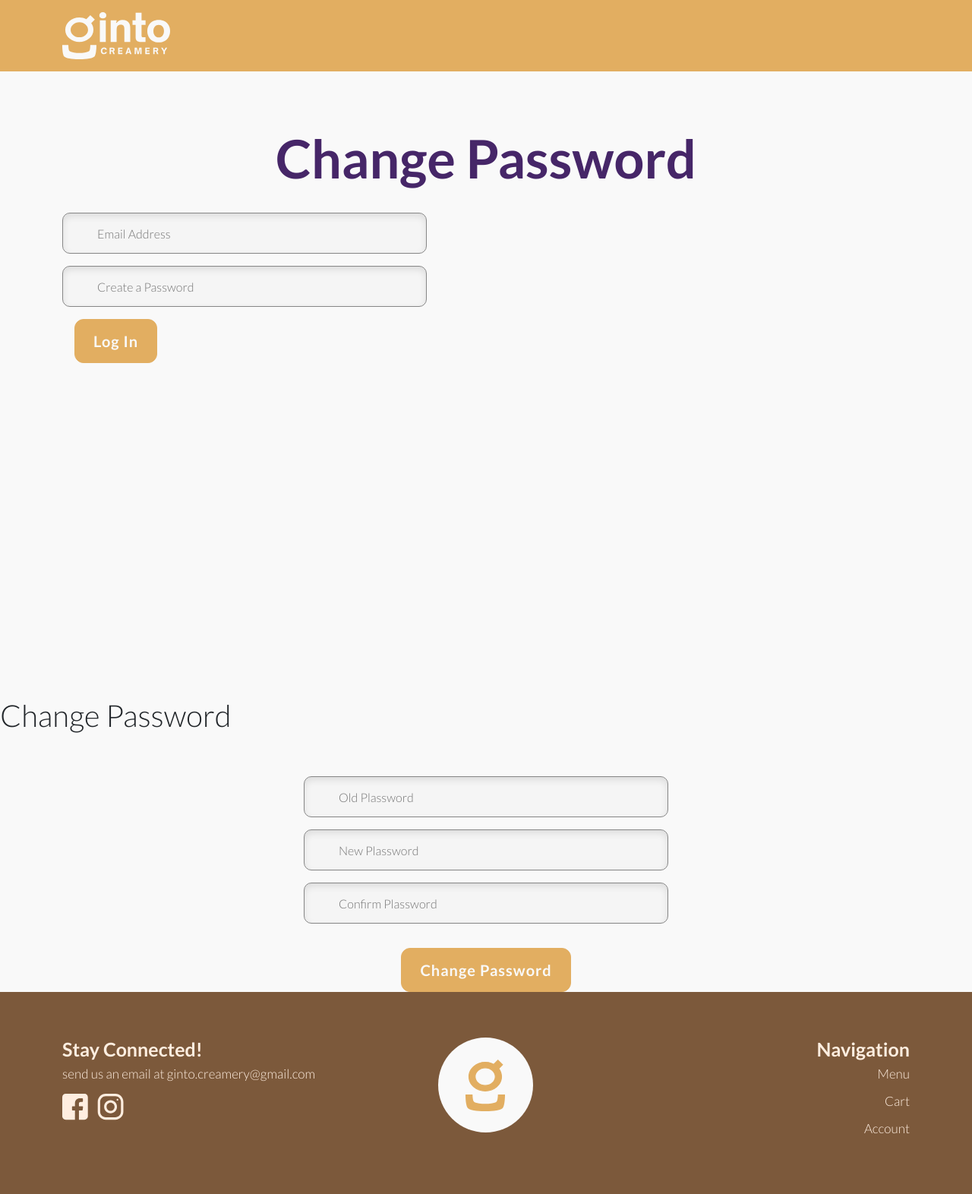
After one commit to Hjkun77/itm-otc-ginto, a Flask app: page /password in a window 1280 px wide. The commit adds this page. Shown: the whole page at 76% size. Run offline with Flask 2, Linux system fonts and the light colour scheme.

Commit message:
additional updates code

```diff
--- a/app.py
+++ b/app.py
@@ -1,9 +1,5 @@
-from flask import Flask,redirect
-from flask import render_template
-from flask import request
-from flask import session
-# from bson.json_util import loads, dumps
-from flask import make_response
+from flask import Flask, render_template, request, redirect, session, flash, make_response
+from bson.json_util import loads, dumps
 import database as db
 import authentication
 import ordermanagement as om
@@ -33,6 +29,7 @@ def auth():
         session["user"] = user
         return redirect('/products')
     else:
+        flash("Invalid username or password. Please try again.")
         return redirect('/')
 
 @app.route('/logout')
@@ -97,13 +94,45 @@ def addtocart():
     session["cart"]=cart
     return redirect('/cart')
 
+@app.route('/updatecart', methods=['POST'])
+def updatecart():
+    code = request.form.getlist("code")
+    qty = request.form.getlist("qty")
+
+    cart = session["cart"]
+
+    for item in range(len(code)):
+        product = db.get_product(int(code[item]))
+        cart[code[item]]["qty"] = int(qty[item])
+        cart[code[item]]["subtotal"] = int(qty[item]) * int(product["price"])
+
+    session["cart"] = cart
+
+    return redirect('/cart')
+
+@app.route('/deleteitem')
+def deleteitem():
+    code = request.args.get('code', '')
+    cart = session["cart"]
+    cart.pop(code, None)
+    session["cart"]=cart
+
+    return redirect('/cart')
+
+@app.route('/deleteall')
+def deleteall():
+    session.pop('cart', None)
+    return redirect('/cart')
+
 @app.route('/cart')
 def cart():
     return render_template('cart.html')
 
 @app.route('/checkout')
 def checkout():
-     return render_template('checkout.html')
+    om.create_order_from_cart()
+    session.pop("cart",None)
+    return render_template('checkout.html')
 
 @app.route('/order', methods=['GET', 'POST'])
 def order():
@@ -148,6 +177,18 @@ def order():
 def ordercomplete():
     return render_template('ordercomplete.html')
 
+
+@app.route('/orderhistory')
+def orderhistory():
+    orders = db.get_orders()
+    order_list = []
+    for item in orders:
+        for order in item['details']:
+            order_list.append(order)
+
+
+    return render_template('orderhistory.html', order_list=order_list)
+
 @app.route('/api/products',methods=['GET'])
 def api_get_products():
     resp = make_response( dumps(db.get_products()) )
@@ -159,3 +200,41 @@ def api_get_product(code):
     resp = make_response(dumps(db.get_product(code)))
     resp.mimetype = 'application/json'
     return resp
+
+@app.route('/password')
+def changepassword():
+    return render_template('changepassword.html')
+
+@app.route('/password-auth', methods = ['POST'])
+def passwordauth():
+    old = request.form.get('old-password')
+    new = request.form.get('new-password')
+    confirm = request.form.get('confirm-password')
+
+    is_successful, is_correct_old, is_same_new = authentication.change_password_verification(old, new, confirm)
+    app.logger.info('%s', is_successful)
+    if(is_successful):
+        db.change_pass(session['user']['username'], new)
+        return redirect('/login')
+    else:
+        if not is_correct_old:
+            flash("Old password is not correct.")
+        if not is_same_new:
+            flash("Passwords do not match.")
+
+        return redirect('/password')
+
+def change_password_verification(old, new, confirm):
+    old_is_correct = False
+    new_is_same = False
+    change_is_valid = False
+    temp_user = db.get_user(session["user"]["username"])
+    if(old == temp_user["password"]):
+        old_is_correct = True
+    if(new == confirm):
+        new_is_same = True
+
+    if old_is_correct and new_is_same:
+        change_is_valid = True
+
+    return old_is_correct, new_is_same, change_is_valid
--- /dev/null
+++ b/templates/changepassword.html
@@ -0,0 +1,37 @@
+{% include "header.html" %}
+<section style="min-height: 100vh;" class="container pt-5">
+    <h1 class="page-title text-center">Change Password</h1>
+    <form action="/auth" method="POST" >
+        <div class="form-group mb-3">
+            <input type="text" name="username" placeholder="Email Address" style="margin-left: 0; width: 480px;"></input>
+        </div>
+        <div class="form-group">
+            <input type="password" name="password" placeholder="Create a Password" style="margin-left: 0; width: 480px;"></input>
+        </div>
+        <div>
+        <input type="submit" value="Log In" class="mt-3 cta-button"/>
+        </div>
+     </form>
+</section>
+<h1>Change Password</h1>
+<form action="/password-auth" method="POST" class="d-flex justify-content-center align-items-center flex-column pt-5">
+    <div class="form-group mb-3">
+        <input type="text" name="old-password" placeholder="Old Plassword" style="margin-left: 0; width: 480px;"></input>
+    </div>
+    <div class="form-group mb-3">
+        <input type="text" name="new-password" placeholder="New Plassword" style="margin-left: 0; width: 480px;"></input>
+    </div>
+    <div class="form-group mb-3">
+        <input type="text" name="confirm-password" placeholder="Confirm Plassword" style="margin-left: 0; width: 480px;"></input>
+    </div>
+    {% with messages = get_flashed_messages() %}
+        {% if messages %}
+        {% for message in messages %}
+            <p>{{message}}</p>
+        {% endfor %}
+        {% endif %}
+    {% endwith %}
+    <input type="submit" value="Change Password" class="mt-3 cta-button"/>
+    </div>
+</form>
+{% include "footer.html" %}
--- a/templates/header.html
+++ b/templates/header.html
@@ -120,7 +120,17 @@
 								/>
 							</svg>
 						</a>
+<li class="nav-item">
+                            <a href="/Order History" class="nav-link" aria-current="page"
+							style="color: white !important;"
+							>Order History
+						</a>
                         </li>
+<li class="nav-item">
+                            <a href="/password" class="nav-link" aria-current="page"
+							style="color: white !important;"
+							>Change Password
+						</a>
 						<li class="nav-item">
                             <a href="/logout" class="nav-link" aria-current="page"
 							style="color: white !important;"
```
Also changed, not shown: templates/index.html (+7 -0 lines), templates/orderhistory.html (added, +16 -0 lines).
